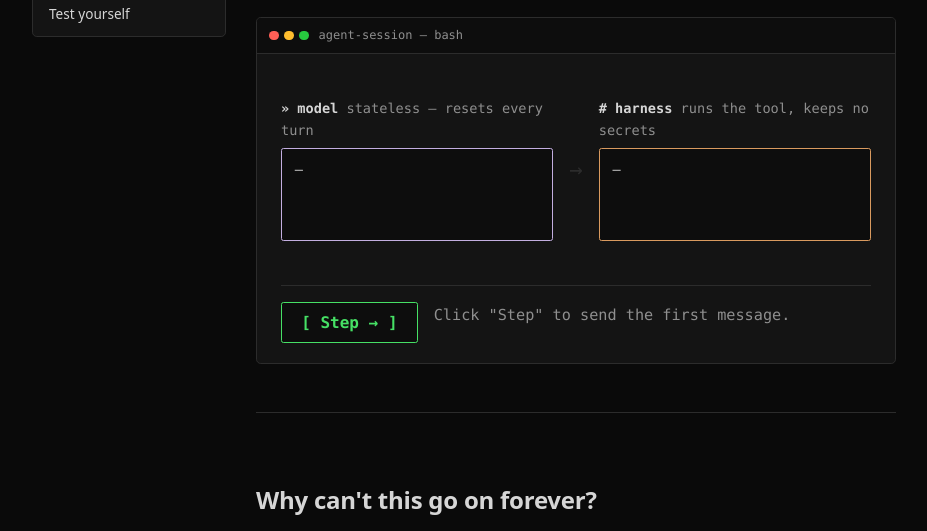
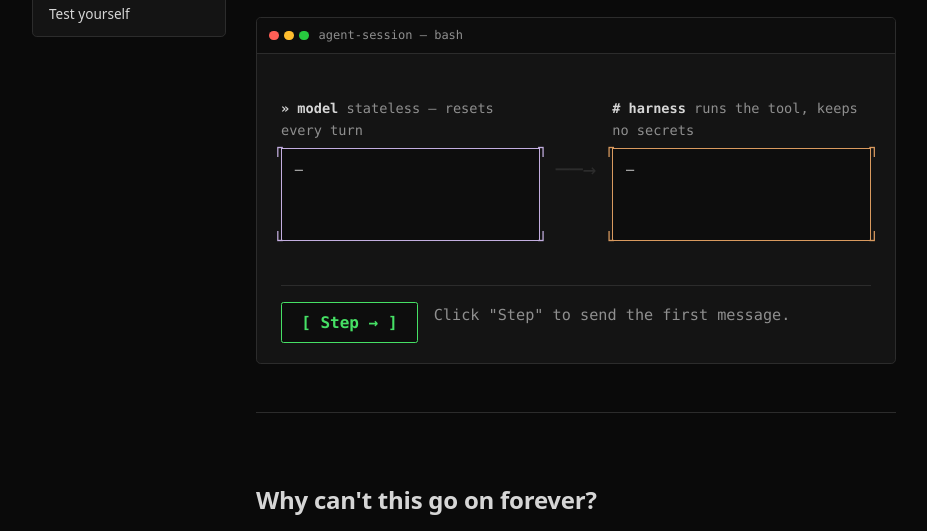
Before and after one commit to comp4020-agentic-coding-studio/comp4020-ass1-StudyRem, a website: page index.html in a window 1280 px wide. Shown: the part 221-752 px from the top of the page, without its empty margins (64-991 px from the left). Drawn offline with Linux system fonts and the light colour scheme.

Commit message:
style: box-drawing corner accents on the model/harness lane boxes
Squares off .lane-box's corners and adds ┌┐└┘ glyphs (in the model/
harness role colors) at the four corners via a decorative .lane-frame
wrapper, so the CSS border reads as a terminal box rather than a
generic rounded card. Lane arrow gains a leading ── so it reads as a
connecting line, not a floating glyph. Wrapper keeps the corner marks
out of #model-box/#harness-box, which script.js overwrites via
textContent every turn.

```diff
--- a/index.html
+++ b/index.html
@@ -81,14 +81,26 @@
                 <p class="lane-title">
                   » model <span class="lane-subtitle">stateless — resets every turn</span>
                 </p>
-                <div class="lane-box" id="model-box">—</div>
+                <div class="lane-frame">
+                  <span class="lane-corner corner-tl">┌</span>
+                  <span class="lane-corner corner-tr">┐</span>
+                  <div class="lane-box" id="model-box">—</div>
+                  <span class="lane-corner corner-bl">└</span>
+                  <span class="lane-corner corner-br">┘</span>
+                </div>
               </div>
-              <div class="lane-arrow" id="lane-arrow">→</div>
+              <div class="lane-arrow" id="lane-arrow">──→</div>
               <div class="lane lane-harness">
                 <p class="lane-title">
                   # harness <span class="lane-subtitle">runs the tool, keeps no secrets</span>
                 </p>
-                <div class="lane-box" id="harness-box">—</div>
+                <div class="lane-frame">
+                  <span class="lane-corner corner-tl">┌</span>
+                  <span class="lane-corner corner-tr">┐</span>
+                  <div class="lane-box" id="harness-box">—</div>
+                  <span class="lane-corner corner-bl">└</span>
+                  <span class="lane-corner corner-br">┘</span>
+                </div>
               </div>
             </div>
 
--- a/styles.css
+++ b/styles.css
@@ -434,10 +434,51 @@ h2 {
   letter-spacing: normal;
 }
 
+.lane-frame {
+  position: relative;
+}
+
+.lane-corner {
+  position: absolute;
+  z-index: 1;
+  font-family: var(--font-mono);
+  font-size: 1rem;
+  line-height: 1;
+  color: var(--border);
+}
+
+.corner-tl {
+  top: -0.5em;
+  left: -0.5em;
+}
+
+.corner-tr {
+  top: -0.5em;
+  right: -0.5em;
+}
+
+.corner-bl {
+  bottom: -0.5em;
+  left: -0.5em;
+}
+
+.corner-br {
+  bottom: -0.5em;
+  right: -0.5em;
+}
+
+.lane-model .lane-corner {
+  color: var(--role-model);
+}
+
+.lane-harness .lane-corner {
+  color: var(--role-harness);
+}
+
 .lane-box {
   min-height: 4.5rem;
   border: 0.0625rem solid var(--border);
-  border-radius: 0.15rem;
+  border-radius: 0;
   padding: 0.6rem 0.8rem;
   font-size: 0.85rem;
   white-space: pre-wrap;
```
